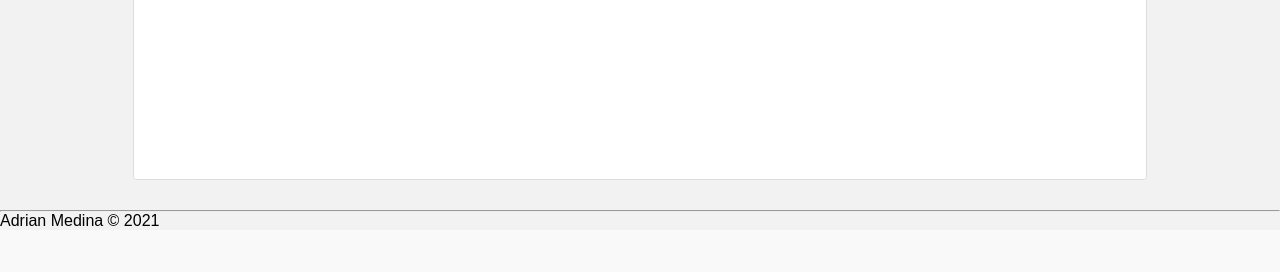
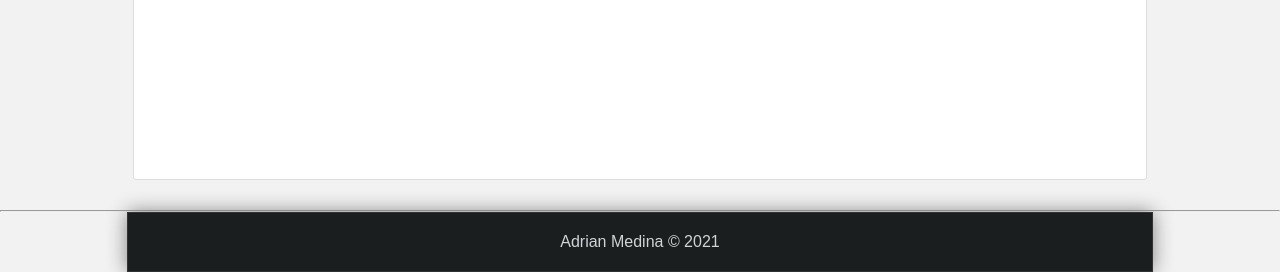
Before and after one commit to amedina14/master-python, a Django app: page /ciao-mondo/ in a window 1280 px wide. Shown: the part 1014-1286 px from the top of the page. Before the commit the page ends 1240 px from the top, so only its background shows below. Run offline with Django 3.2, Linux system fonts and the light colour scheme.

Commit message:
stili al footer

```diff
--- a/22-Django-beginnings/imparandoDjango/myapp/static/css/stile-backup.css
+++ b/22-Django-beginnings/imparandoDjango/myapp/static/css/stile-backup.css
@@ -129,6 +129,18 @@ nav ul li a:hover{
     margin-top: 5px;
 }
 
+/* footer */
+footer{
+    width: 80%;
+    background-color: #1b1e1f;
+    border: 1px solid #333;
+    color: #d1d4d6;
+    text-align: center;
+    margin: 0px auto;
+    padding-top: 20px;
+    padding-bottom: 20px;
+    box-shadow: 0px 0px 20px gray;
+}
 
 /* Responsive */
 @media (max-width: 501px){
```
